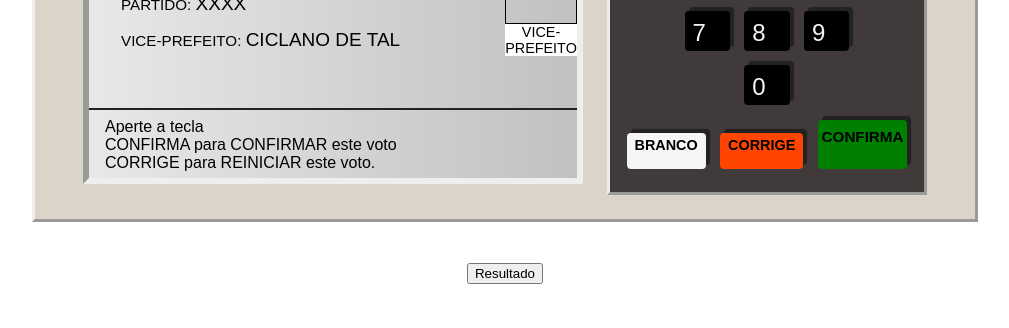
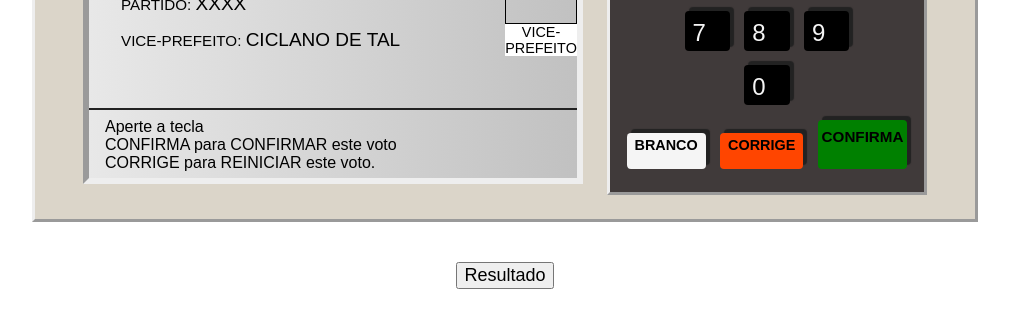
Before and after one commit to joaopedro489/urna-eletronica-tees, a plain HTML site: page index.html in a window 1280 px wide. Shown: the part 328-656 px from the top of the page, without its empty margins (135-1144 px from the left). Drawn offline with Linux system fonts and the light colour scheme; no server answers.

Commit message:
try again

```diff
--- a/index.html
+++ b/index.html
@@ -97,9 +97,9 @@
     </div>
   </div>
 
-  <div style="margin-left: auto; margin-right: auto; width: fit-content; margin-top: 40px; font-size: 18px;">
-    <a href="./resultado.php">
-      <button>Resultado</button>
+  <div style="margin-left: auto; margin-right: auto; width: fit-content; margin-top: 40px;">
+    <a href="./resultado.php" style="text-decoration: none;">
+      <button style="font-size: 18px;">Resultado</button>
     </a>
   </div>
 
```
